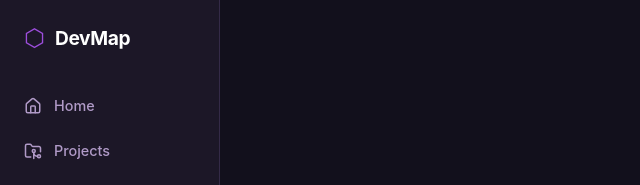
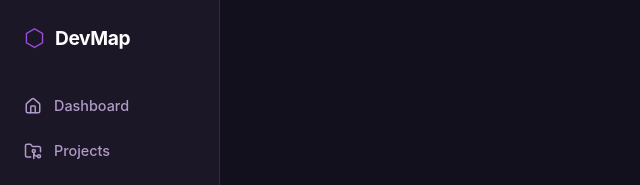
Before and after one commit to lukinhasc-dev/devmap, a React (Vite) app in the folder frontend/: page / in a window 1280 px wide. Shown: the top 185 px of the page, without its empty margins (0-640 px from the left). Built offline with nearby package versions, Linux system fonts and the light colour scheme.

Commit message:
feat: chamando api no front end e ajustado pages para o dashboard

```diff
--- a/frontend/src/App.tsx
+++ b/frontend/src/App.tsx
@@ -2,7 +2,7 @@ import { BrowserRouter, Routes, Route } from "react-router-dom"
 import Sidebar from "./components/Sidebar.tsx"
 import "./styles/App.css"
 import Projects from "./pages/Projects.tsx"
-import Home from "./pages/Home.tsx"
+import Home from "./pages/Dashboard.tsx"
 
 function App() {
   return (
@@ -15,7 +15,7 @@ function App() {
           </Routes>
 
           <Routes>
-            <Route path="/home" element={<Home />} />
+            <Route path="/dashboard" element={<Home />} />
           </Routes>
 
 
--- a/frontend/src/components/Sidebar.tsx
+++ b/frontend/src/components/Sidebar.tsx
@@ -3,7 +3,7 @@ import { Home, FolderGit2, Database, Plug, CheckSquare, Map } from "lucide-react
 import "../styles/Sidebar.css"
 
 const navItems = [
-    { to: "/home", icon: Home, label: "Home" },
+    { to: "/dashboard", icon: Home, label: "Dashboard" },
     { to: "/projects", icon: FolderGit2, label: "Projects" },
     { to: "/github", icon: Map, label: "GitHub" },
     { to: "/databases", icon: Database, label: "Databases" },
@@ -24,7 +24,7 @@ export default function Sidebar() {
                     <NavLink
                         key={to}
                         to={to}
-                        end={to === "/"}
+                        end={to === "/dashboard"}
                         className={({ isActive }) =>
                             `sidebar__item ${isActive ? "sidebar__item--active" : ""}`
                         }
--- a/frontend/src/pages/Home.tsx
+++ b/frontend/src/pages/Dashboard.tsx
@@ -1,12 +1,10 @@
-import DefaultPage from "../pages/DefaultPage.tsx"
+import DefaultPage from "./DefaultPage.tsx"
 import "../styles/DefaultPage.css"
 
-function Home() {
+export default function Dashboard() {
     return (
         <DefaultPage tittle="Dashboard" description="Visão geral de todas as funcionalidades">
             <h1>Dashboard</h1>
         </DefaultPage>
     )
 }
-
-export default Home
--- /dev/null
+++ b/frontend/src/services/dashboard.service.ts
@@ -0,0 +1,6 @@
+import api from "./api";
+
+export const getDashboardStats = async () => {
+    const response = await api.get("/dashboard");
+    return response.data;
+};
```
Also changed, not shown: 1 other file (tests, documents, lock files or other folders).
